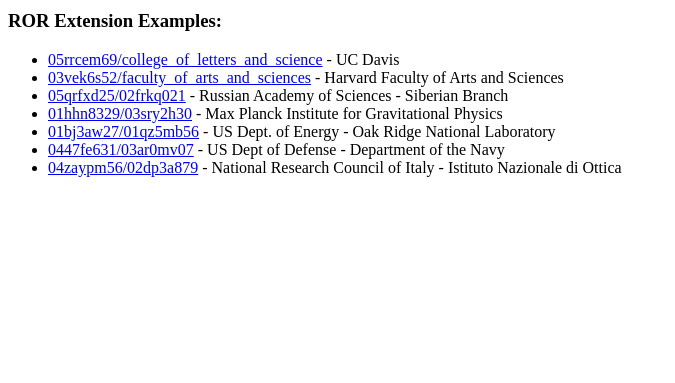
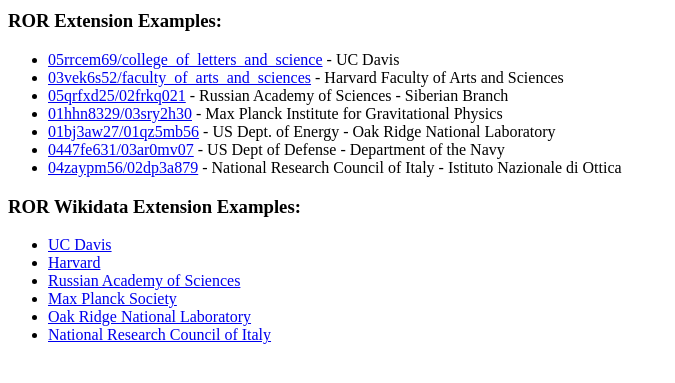
Before and after one commit to arthurpsmith/extendror, a Flask app: page / in a window 1280 px wide. Shown: the part 147-530 px from the top of the page, without its empty margins (0-675 px from the left). Run offline with Flask 2, Linux system fonts and the light colour scheme.

Commit message:
Add links to Wikidata examples

```diff
--- a/templates/main_page.html
+++ b/templates/main_page.html
@@ -19,5 +19,14 @@ whether or not the particular sub-unit has its own ROR identifier.</div>
         <li><a href="/extension/0447fe631/03ar0mv07">0447fe631/03ar0mv07</a> - US Dept of Defense - Department of the Navy</li>
         <li><a href="/extension/04zaypm56/02dp3a879">04zaypm56/02dp3a879</a> - National Research Council of Italy - Istituto Nazionale di Ottica</li>
     </ul>
+    <h3>ROR Wikidata Extension Examples:</h3>
+    <ul>
+       <li><a href="/wikidata/05rrcem69/">UC Davis</li>
+       <li><a href="/wikidata/03vek6s52">Harvard</li>
+       <li><a href="/wikidata/05qrfxd25">Russian Academy of Sciences</li>
+       <li><a href="/wikidata/01hhn8329">Max Planck Society</li>
+       <li><a href="/wikidata/01qz5mb56">Oak Ridge National Laboratory</li>
+       <li><a href="/wikidata/04zaypm56">National Research Council of Italy</li>
+    </ul>
 </div>
 </body></html>
```
